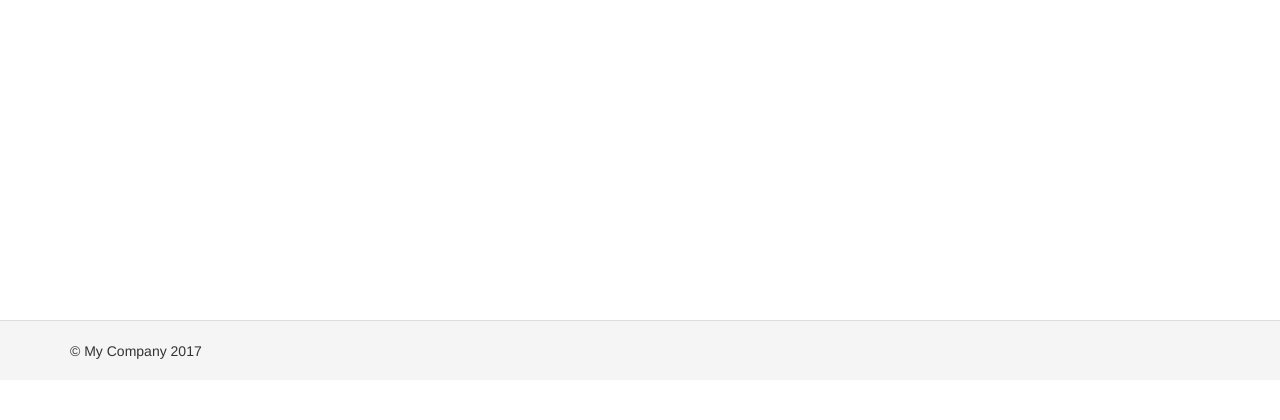
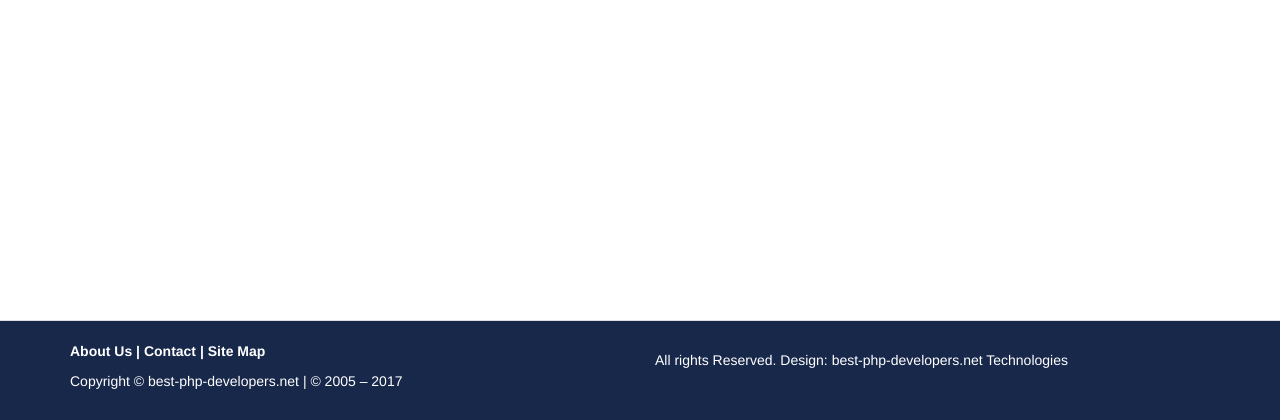
Before and after one commit to SG-Poul/best-php-developers, a Yii app: template views/site/index.php in a window 1280 px wide. Shown: the part 555-975 px from the top of the page. Before the commit the page ends 914 px from the top, so only its background shows below. Run offline with PHP 8.4 and a stand-in for Yii, Linux system fonts and the light colour scheme; the template is opened without the code that fills it, so the values that code supplies are empty; some libraries are stand-ins or nearby versions.

Commit message:
add footer

```diff
--- a/views/layouts/main.php
+++ b/views/layouts/main.php
@@ -111,9 +111,15 @@ AppAsset::register($this);
 
 <footer class="footer">
     <div class="container">
-        <p class="pull-left">&copy; My Company <?= date('Y') ?></p>
-
-        <p class="pull-right"><?= Yii::powered() ?></p>
+        <div class="row">
+            <div class="col-xs-6">
+                <p><strong><a href="#">About Us</a>  |  <a href="#">Contact</a>  |  <a href="#">Site Map</a></strong> </p>
+                <p class="pull-left">Copyright &copy; best-php-developers.net | &copy; 2005 – <?= date('Y') ?></p>
+            </div>
+            <div class="col-xs-6">
+                <p style="padding-top: 9px">All rights Reserved. Design: best-php-developers.net Technologies</p>
+            </div>
+        </div>
     </div>
 </footer>
 
--- a/web/css/site.css
+++ b/web/css/site.css
@@ -276,3 +276,13 @@ a.desc:after {
     font-weight: bold;
     vertical-align: -2px;
 }
+
+.footer{
+    color: #ffffff;
+    background-color: #18284b;
+    min-height: 100px;
+}
+
+.footer a:link, .footer a:visited, .footer a:hover, .footer a:active  {
+    color: #ffffff;
+}
```
